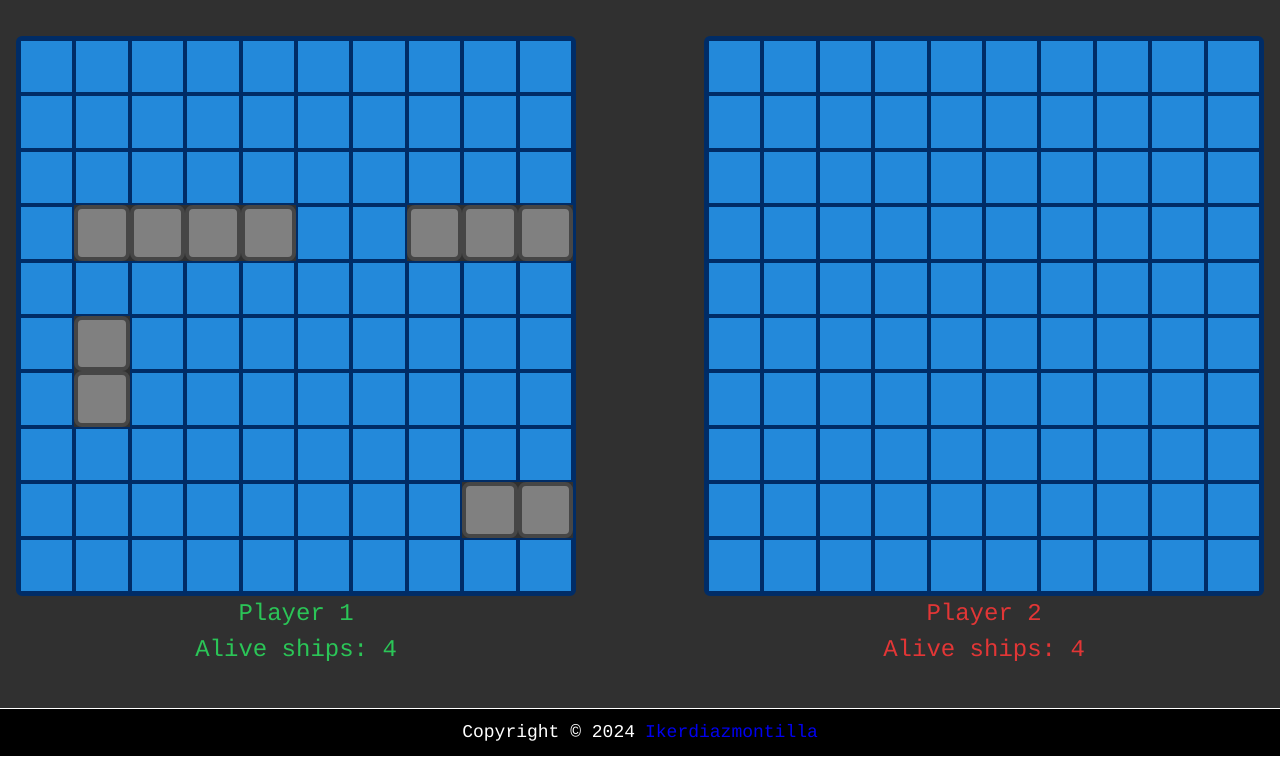
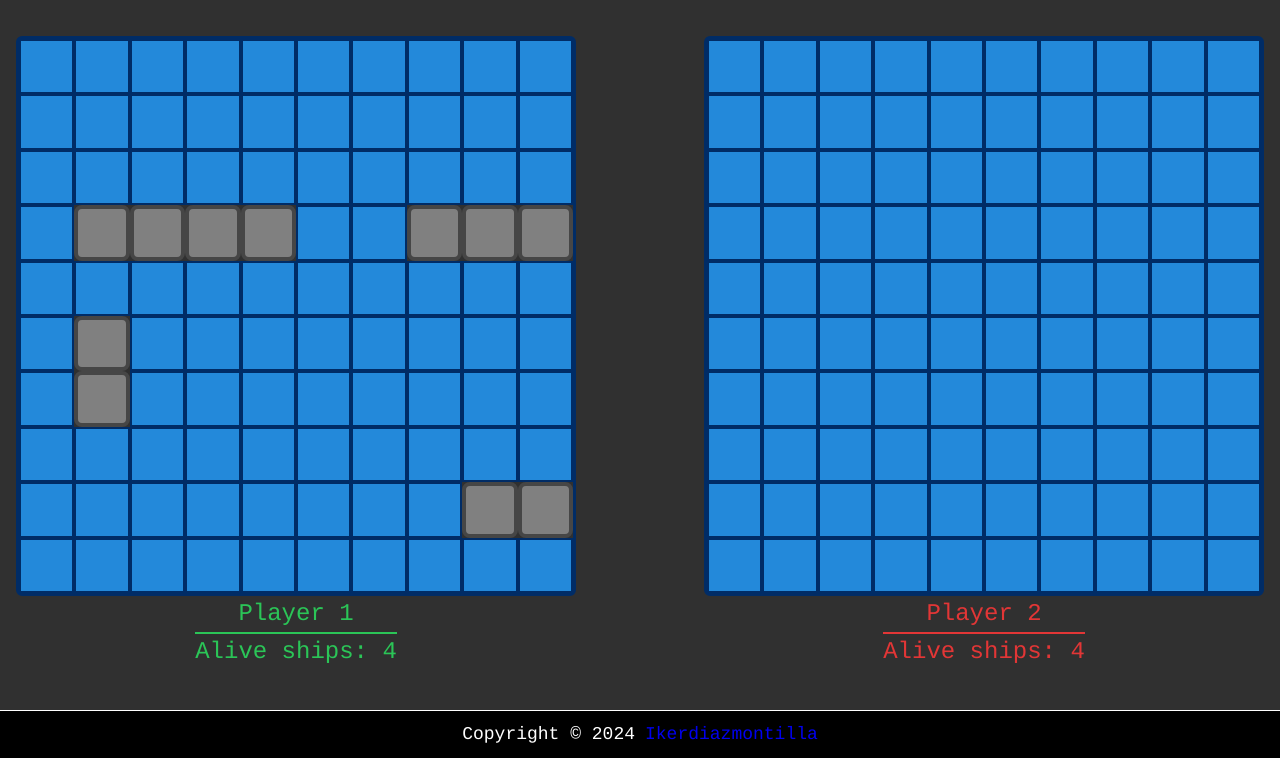
Before and after one commit to Ikerdiazmontilla/battelship, a website built with webpack: page src/index.html in a window 1280 px wide. Shown: the part 208-966 px from the top of the page. Built offline with nearby package versions, Linux system fonts and the light colour scheme; a web font is replaced by a local one.

Commit message:
Tweak some styling

```diff
--- a/src/style.css
+++ b/src/style.css
@@ -177,10 +177,11 @@ main{
    border: 2px solid var(--grid-borders);
    width: 100%;
    height: 10%;
+   transition: background-color 0.2s ease;
 }
 
 #grid2 .square.empty:hover{
-   background-color: rgb(141, 4, 141);
+   background-color: rgb(110, 8, 194);
    cursor:crosshair;
 }
 
@@ -223,9 +224,19 @@ main{
    color: var(--green-text);
 }
 
+.info .ships-alive{
+   border-top: 2px solid var(--green-text);
+}
+
 .info.two{
    color: var(--red-text);
 }
+
+.info.two .ships-alive{
+   border-top: 2px solid var(--red-text);
+}
+
+
 
 
 dialog{
```
Also changed, not shown: dist/index.bundle.js.
